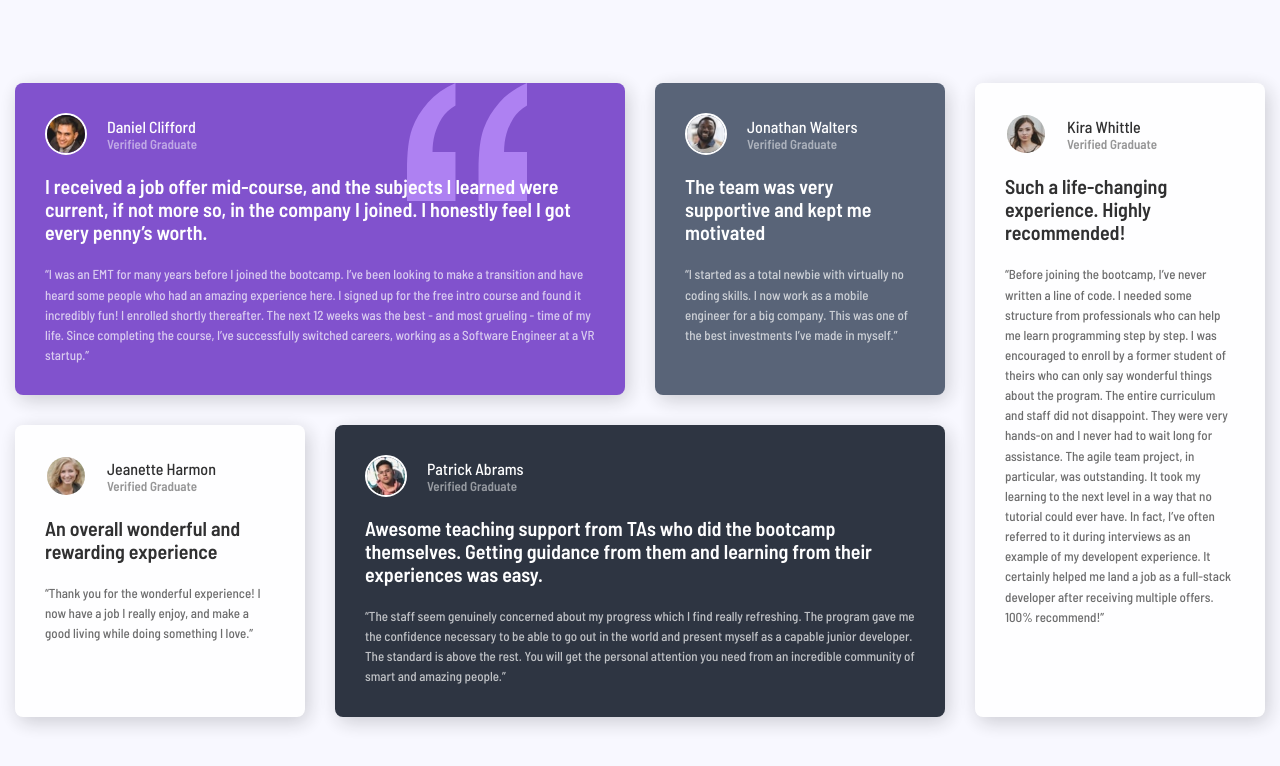
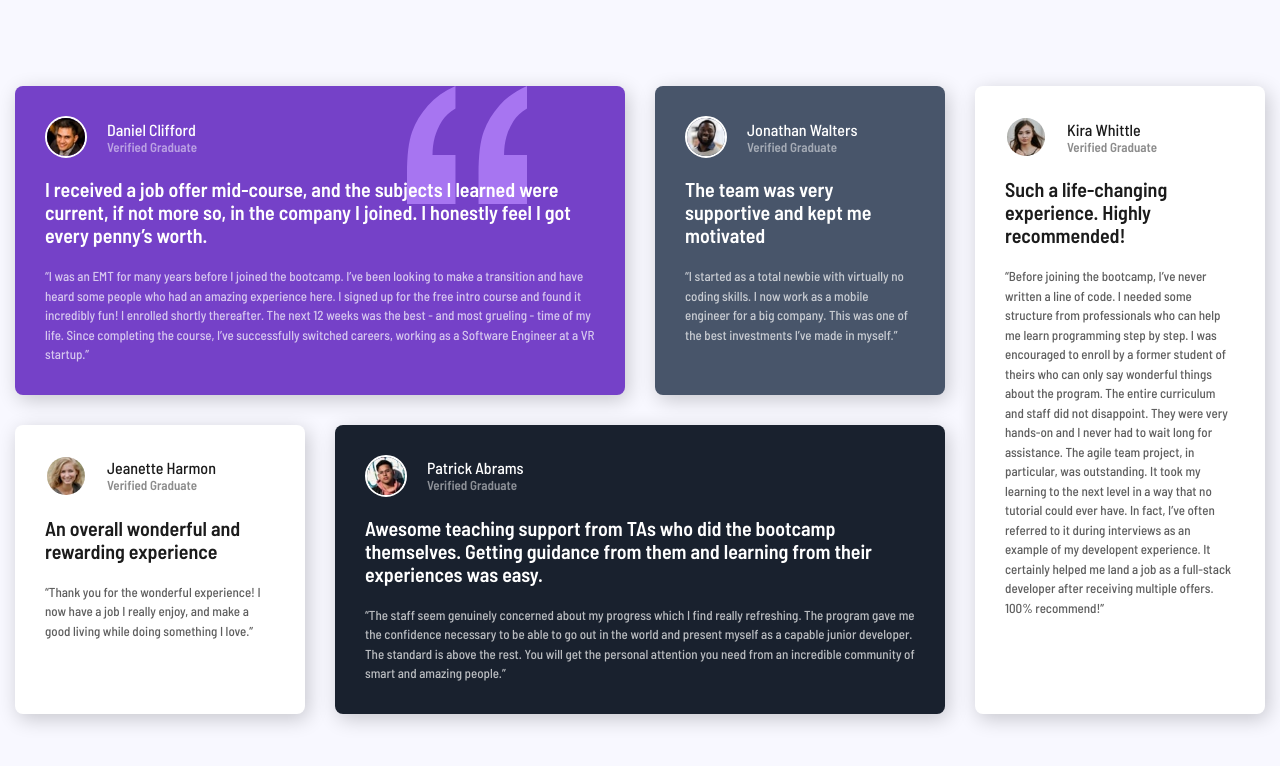
Before and after one commit to sephorus/testimonials-grid-section-challenge, a plain HTML site: page index.html in a window 1280 px wide. Drawn offline with Linux system fonts and the light colour scheme.

Commit message:
fixing padding and spacing

```diff
--- a/index.css
+++ b/index.css
@@ -31,7 +31,6 @@ body {
 .testimonial-item {
   background-color: var(--white);
   color: #1b1b1b;
-  opacity: 0.9;
 }
 
 .testimonial-item:nth-child(1) {
@@ -84,7 +83,7 @@ body {
 .testimonial-summary {
   opacity: 0.7;
   font-size: 13px;
-  line-height: 1.55;
+  line-height: 1.5;
 }
 
 .testimonial-info {
```
